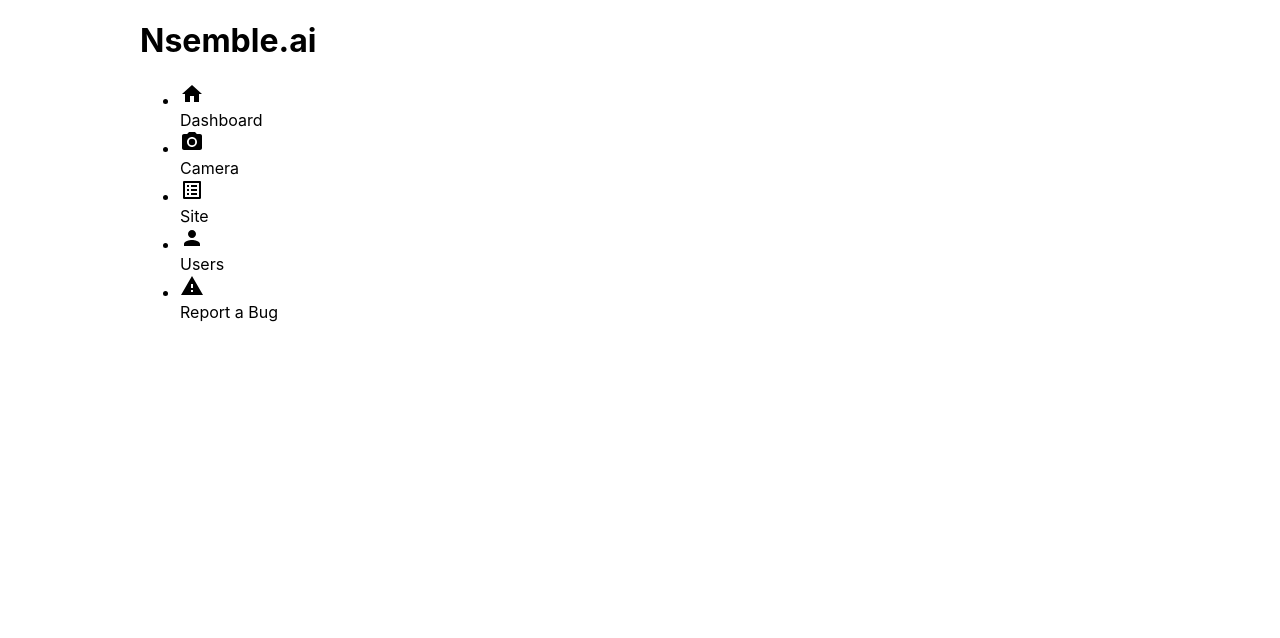
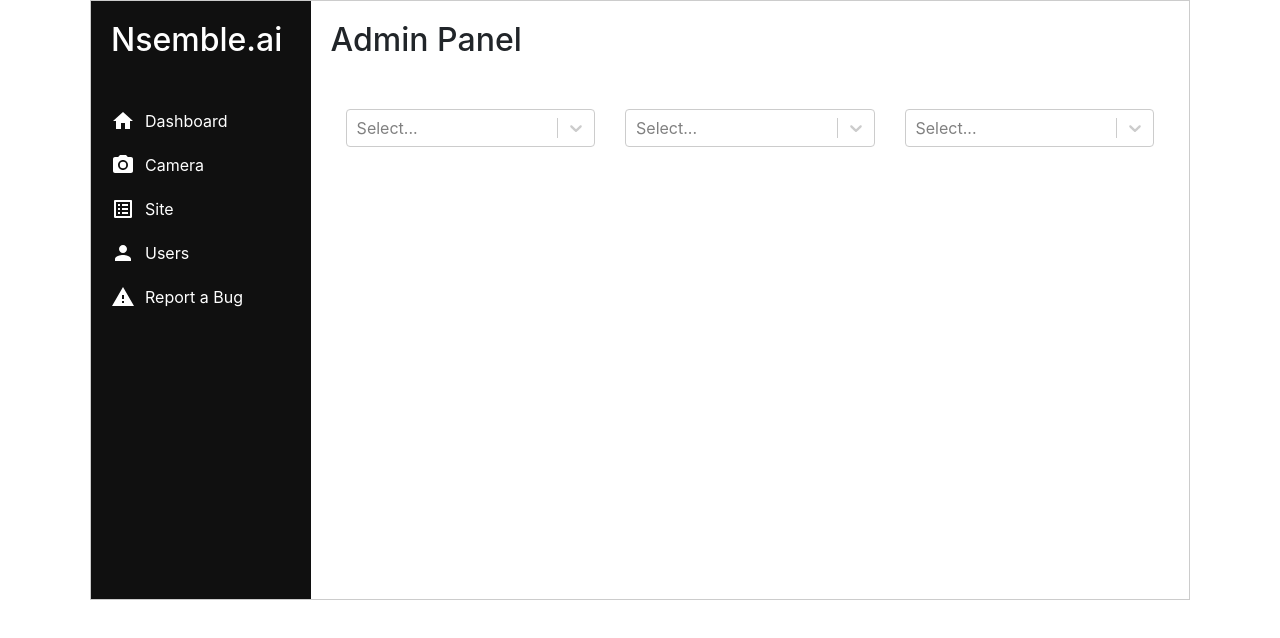
Before and after one commit to Amol-Choudhari/react-with-ai, a React (Create React App) app: page /home in a window 1280 px wide. Shown: the top 638 px of the page. Built offline with nearby package versions, Linux system fonts and the light colour scheme.

Commit message:
Started Dashboard Home

```diff
--- a/package.json
+++ b/package.json
@@ -15,7 +15,9 @@
     "@testing-library/user-event": "^13.5.0",
     "react": "^17.0.2",
     "react-dom": "^17.0.2",
+    "react-router-dom": "^6.2.1",
     "react-scripts": "5.0.0",
+    "react-select": "^5.2.2",
     "web-vitals": "^2.1.4"
   },
   "scripts": {
--- a/public/index.html
+++ b/public/index.html
@@ -24,6 +24,9 @@
       work correctly both with client-side routing and a non-root public URL.
       Learn how to configure a non-root public URL by running `npm run build`.
     -->
+    <link rel="stylesheet" href="https://stackpath.bootstrapcdn.com/bootstrap/4.1.0/css/bootstrap.min.css"
+      integrity="sha384-9gVQ4dYFwwWSjIDZnLEWnxCjeSWFphJiwGPXr1jddIhOegiu1FwO5qRGvFXOdJZ4"
+      crossorigin="anonymous">
     <title>React App</title>
   </head>
   <body>
@@ -39,5 +42,16 @@
       To begin the development, run `npm start` or `yarn start`.
       To create a production bundle, use `npm run build` or `yarn build`.
     -->
+    <script src="https://code.jquery.com/jquery-3.3.1.slim.min.js"
+      integrity="sha384-q8i/X+965DzO0rT7abK41JStQIAqVgRVzpbzo5smXKp4YfRvH+8abtTE1Pi6jizo"
+      crossorigin="anonymous"></script>
+
+      <script src="https://cdnjs.cloudflare.com/ajax/libs/popper.js/1.14.0/umd/popper.min.js"
+      integrity="sha384-cs/chFZiN24E4KMATLdqdvsezGxaGsi4hLGOzlXwp5UZB1LY//20VyM2taTB4QvJ"
+      crossorigin="anonymous"></script>
+
+      <script src="https://stackpath.bootstrapcdn.com/bootstrap/4.1.0/js/bootstrap.min.js"
+      integrity="sha384-uefMccjFJAIv6A+rW+L4AHf99KvxDjWSu1z9VI8SKNVmz4sk7buKt/6v9KI65qnm"
+      crossorigin="anonymous"></script>
   </body>
 </html>
--- a/src/App.css
+++ b/src/App.css
@@ -1,7 +1,10 @@
 .App {
-  width:1000px;
+  width:1100px;
+  height:600px;
   margin:0 auto;
   padding:0;
+  border:1px solid #ccc;
+  clear: both;
 }
 
 .App-logo {
--- a/src/App.js
+++ b/src/App.js
@@ -1,11 +1,13 @@
 import logo from './logo.svg';
 import './App.css';
 import SideMenu from './Components/SideMenu';
+import MainContent from './Components/MainContent';
 
 function App() {
   return (
     <div className="App">
       <SideMenu />
+      <MainContent />
     </div>
   );
 }
--- a/src/Components/MainContent.js
+++ b/src/Components/MainContent.js
@@ -0,0 +1,31 @@
+import React from "react";
+import './main-content.css';
+import {
+    BrowserRouter as Router,
+    Routes,
+    Route,
+    Redirect,
+  } from "react-router-dom";
+
+import Home from "./sub-components/Home";
+//import Camera from "./sub-components/Camera";
+//import Sites from "./sub-components/Sites";
+
+const MainContent = () =>{
+
+    return (
+        <div className="main-content">
+            <h1>Admin Panel</h1>
+            <div className="main-content-screens">
+                <Router>
+                    <Routes>
+                        <Route path='/home' element={<Home/>} />
+                    </Routes>
+
+                </Router>
+            </div>
+        </div>
+    );
+}
+
+export default MainContent;
--- /dev/null
+++ b/src/Components/main-content.css
@@ -0,0 +1,2 @@
+.main-content{width:80%;float:right;padding:20px;}
+.main-content h1{margin-bottom: 50px;font-size: 2.0rem;}
--- a/src/Components/side-menu.css
+++ b/src/Components/side-menu.css
@@ -0,0 +1,5 @@
+.side-menu-main{width:20%;float:left;padding:20px;background-color: #101010;height:100%;}
+.side-menu-main h1{margin-bottom: 50px;color:#fff;font-size: 2.0rem;}
+.side-menu-main ul{list-style: none; padding:0;}
+.side-menu-main ul li{clear:both;margin-bottom:20px;color:#fff;cursor:pointer;}
+.MuiSvgIcon-root{float:left;margin-right:10px;}
--- /dev/null
+++ b/src/Components/sub-components/Home.js
@@ -0,0 +1,36 @@
+import React from "react";
+import Select from 'react-select';
+
+const Home = () =>{
+
+    const Companies = [
+        { value: 'company1', label: 'company1' },
+        { value: 'company1', label: 'company1' },
+        { value: 'company1', label: 'company1' }
+      ]
+
+    const Locations = [
+    { value: 'location1', label: 'location1' },
+    { value: 'location2', label: 'location2' },
+    { value: 'location3', label: 'location3' }
+    ]
+
+    const Facilities = [
+        { value: 'facility1', label: 'facility1' },
+        { value: 'facility1', label: 'facility1' },
+        { value: 'facility1', label: 'facility1' }
+      ]
+
+    return (
+        <div className="container">
+            <div className="row">
+                <div className="col-md-4"><Select options={Companies} /></div>
+                <div className="col-md-4"><Select options={Locations} /></div>
+                <div className="col-md-4"><Select options={Facilities} /></div>
+                <div className="clearfix"></div>
+            </div>
+        </div>
+    );
+}
+
+export default Home;
```
Also changed, not shown: 1 other file (tests, documents, lock files or other folders).
